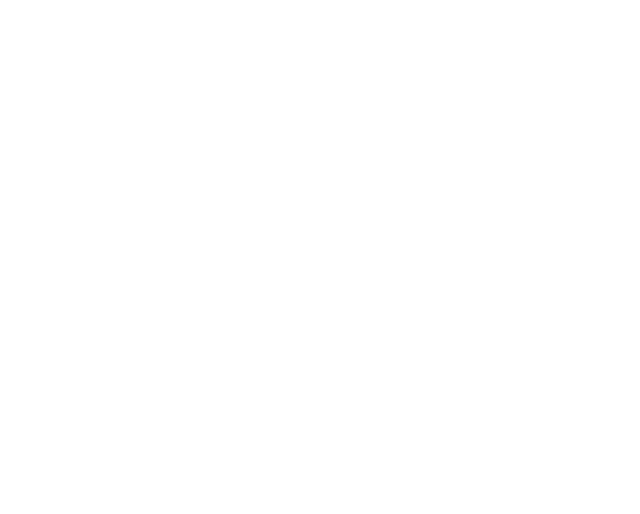
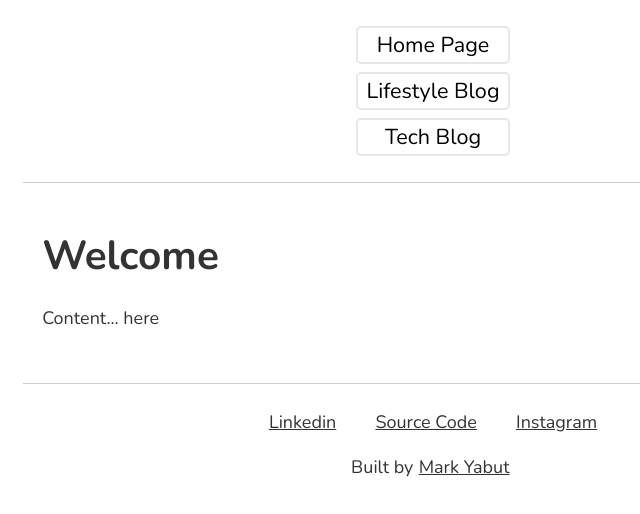
Before and after one commit to MarkDYabut/my-website, a Gatsby site: page /entry in a window 1280 px wide. Before the commit this address had no page. Shown: the whole page, without its empty margins (207-847 px from the left). Built offline with nearby package versions, Linux system fonts and the light colour scheme; Gatsby itself is replaced by a stand-in of ours; a small style sheet from the web is missing.

Commit message:
content updates

```diff
--- a/src/components/header.js
+++ b/src/components/header.js
@@ -85,10 +85,10 @@
 const Header = ({ siteTitle }) => (
   <SiteHeader>
     <Content>
-      <NavLink to="/">Home</NavLink>
+      <NavLink to="/">Home Page</NavLink>
       {/* <NavLink to="https://my-pomodoro.netlify.app/">Tools</NavLink> */}
-      <NavLink to="/lifestyle">Lifestyle</NavLink>
-      <NavLink to="/tech">Tech</NavLink>
+      <NavLink to="/lifestyle">Lifestyle Blog</NavLink>
+      <NavLink to="/tech">Tech Blog</NavLink>
       {/* <NavLink to="/contact">Contact</NavLink> */}
       {/* <NavLink
           target="_blank"
--- a/src/components/layout.js
+++ b/src/components/layout.js
@@ -61,21 +61,23 @@
               Linkedin
             </RegLink>
             <RegLink
+              href="https://github.com/MarkDYabut/my-website"
+              target="_blank"
+            >
+              Source Code
+            </RegLink>
+            <RegLink
               href="https://www.instagram.com/markyabut3/"
               target="_blank"
             >
               Instagram
             </RegLink>
-            {/* <RegLink
-              href="https://github.com/MarkDYabut/my-website"
-              target="_blank"
-            >
-              Github
-            </RegLink> */}
+            {/* <NavLink to="/youtube">Youtube</NavLink> */}
+
           </BottomLinks>
 
           <Footer>
-            Built by ©<NavLink to="/tech/tech-post-2">Mark Yabut</NavLink>
+            Built by <NavLink to="/tech/tech-post-2">Mark Yabut</NavLink>
           </Footer>
         </Content>
       </>
--- a/src/content/lifestyle/lp2-why-i-think-notion-will-change-your-life.md
+++ b/src/content/lifestyle/lp2-why-i-think-notion-will-change-your-life.md
@@ -1,9 +1,9 @@
 ---
-title: "Why I think Notion will change your life"
+title: "Why Notion changed my life"
 date: "2020-07-03"
 draft: false
 category: "lifestyle"
-path: "/lifestyle/lp2-why-i-think-notion-will-change-your-life"
+path: "/lifestyle/why-notion-changed-my-life"
 ---
 
 [Notion](https://www.notion.so) introduces their application as “A new tool that blends your everyday work apps into one. It's the all-in-one workspace for you and your team.” I think “all-in-one” is a very fair representation because it truly has the power to do (almost) anything you can imagine. A big emphasis on the “almost” as I do think with the right approach it can do “everything.”
--- a/src/content/tech/tech-post-2.md
+++ b/src/content/tech/tech-post-2.md
@@ -1,5 +1,5 @@
 ---
-title: "This site was built with GatsbyJS"
+title: "This website was built with GatsbyJS"
 date: "2020-07-06"
 draft: false
 category: "tech"
@@ -10,16 +10,18 @@
 
 <a target="_blank" href="https://www.gatsbyjs.com/">Gatsby</a> weaves together the best parts of modern web technologies such as React, webpack, react-router, and GraphQL. If you don’t know what those technologies are, it’s okay! I would say that’s the beauty of Gatsby, you don’t actually need to immediately know all the technologies being used within the application. This is because at the start of development of your application with Gatsby, you are provided with a structure that has all these technologies configured.
 
-###Why should I want to learn these new technologies?
+###What is the benefit of these technologies compared to sitebuilders such as squarespace?
 
 Use this application as an example, try clicking between pages; it’s super fast! Below is a lighthouse test which is a web developer tool that can give you an idea of how performant a website is.
 
 ![pic](./lighthouse.png)
 
-I rebuilt a client's <a target="_blank" href="https://www.squarespace.com/">Squarespace</a> made website recently. I used Gatsby to rebuild the site and these are the performance metrics before and after.
+I rebuilt a client's <a target="_blank" href="https://www.squarespace.com/">Squarespace</a> made website recently. I used Gatsby to rebuild the site and these are the performance metrics before (white-background) and after (black-background).
 
 ![pic2](./before.png)
 ![pic3](./after.png)
+
+Good metrics will also lead to better search engine optimization (SEO), allowing your website to rank higher on search engines such as google.
 
 ###Use Gatsby to learn the basics
 
--- a/src/pages/about.js
+++ b/src/pages/about.js
@@ -12,7 +12,6 @@
 
 const IndexPage = () => (
   <>
-    <SEO title="About" keywords={[`Mark Yabut`, `about`, `information`]} />
     <Layout>
       <Content>
         <h1>About</h1>
--- a/src/pages/contact.js
+++ b/src/pages/contact.js
@@ -132,10 +132,9 @@
 
   return (
     <>
-      <SEO title="Contact" keywords={[`Mark Yabut`, `contact`, `email`]} />
       <>
         <Wrapper>
-          {/* <StyledFormWrapper> */}
+          <StyledFormWrapper>
           <StyledForm
             onSubmit={handleSubmit}
             name="contact"
@@ -186,7 +185,7 @@
 
             <StyledButton type="submit">Send</StyledButton>
           </StyledForm>
-          {/* </StyledFormWrapper> */}
+          </StyledFormWrapper>
         </Wrapper>
       </>
     </>
--- /dev/null
+++ b/src/pages/entry.js
@@ -0,0 +1,24 @@
+import React from "react";
+import styled from "@emotion/styled";
+import Layout from "../components/layout";
+import SEO from "../components/seo";
+import { Link } from "gatsby";
+
+const Content = styled.div`
+  margin: 0 auto;
+  max-width: 860px;
+  padding: 1.45rem 1.0875rem;
+`;
+
+const IndexPage = () => (
+  <>
+    <Layout>
+      <Content>
+        <h1>Welcome</h1>
+        <p>Content... here</p>
+      </Content>
+    </Layout>
+  </>
+);
+
+export default IndexPage;
```
Also changed, not shown: src/pages/index.js (+11 -2 lines), src/pages/youtube.js (added, +24 -0 lines), README.md.
